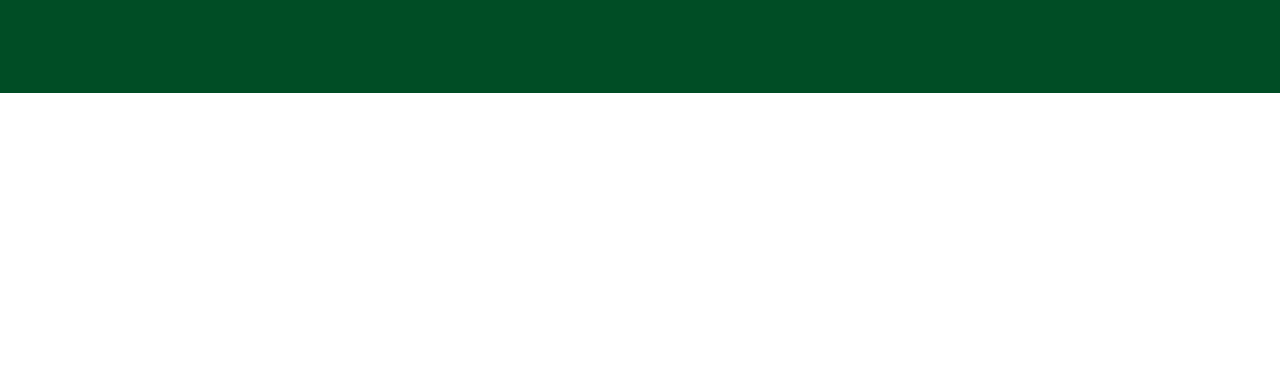
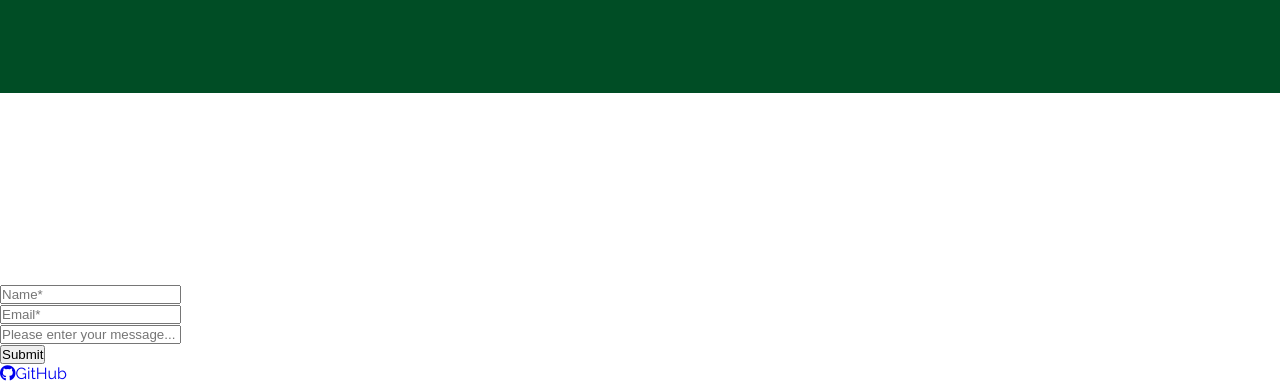
Before and after one commit to Afer1991/portfolio-website, a plain HTML site: page index.html in a window 1280 px wide. Shown: the part 1333-1716 px from the top of the page. Before the commit the page ends 1426 px from the top, so only its background shows below. Drawn offline with Linux system fonts and the light colour scheme.

Commit message:
Add html contents to contact section

```diff
--- a/index.html
+++ b/index.html
@@ -5,6 +5,7 @@
     <meta name="viewport" content="width=device-width, initial-scale=1.0">
     <link rel="stylesheet" href="style.css">
     <link rel="stylesheet" href="https://fonts.googleapis.com/css?family=Raleway">
+    <link rel="stylesheet" href="https://use.fontawesome.com/releases/v6.5.2/css/all.css">
     <title>Portfolio Website</title>
   </head>
   <body>
@@ -36,6 +37,28 @@
         </a>
       </div>
     </section>
-    <section id="contact"></section>
+    <section id="contact">
+      <form>
+        <h2>Get in touch</h2>
+        <p>
+          <label for="name"></label>
+          <input type="text" id="name" placeholder="Name*" required />
+        </p>
+        <p>
+          <label for="email"></label>
+          <input type="email" id="email" placeholder="Email*" required />
+        </p>
+        <p>
+          <label for="message"></label>
+          <input type="text" id="message" placeholder="Please enter your message..." />
+        </p>
+        <p>
+          <button id="submit" type="submit">Submit</button>
+        </p>
+      </form>
+      <a href="https://github.com/Afer1991" targe="_blank">
+        <i class="fa-brands fa-github"></i>GitHub
+      </a>
+    </section>
   </body>
 </html>
```
